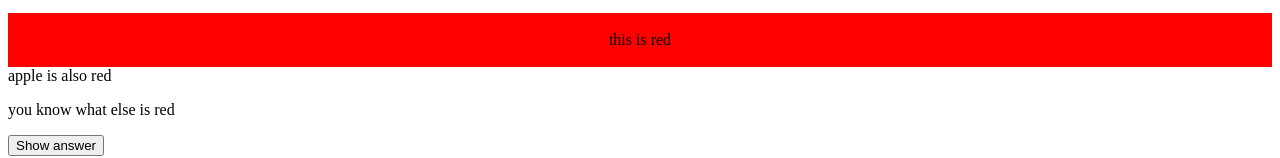
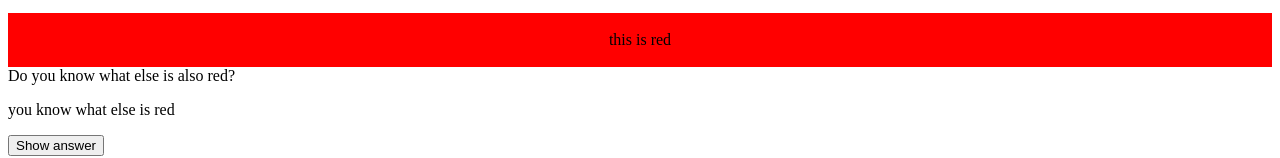
Before and after one commit to Usur00/Usur00.github.io, a plain HTML site: page index.html in a window 1280 px wide. Shown: the part 290-448 px from the top of the page. Drawn offline with Linux system fonts and the light colour scheme.

Commit message:
Update index.html

```diff
--- a/index.html
+++ b/index.html
@@ -28,7 +28,7 @@
 
       </div>
       <div>
-        apple is also red<span style="color:red">
+        Do you know what else is also red?
       </div>
       <div>
           <p id="click">you know what else is red</p>
```
